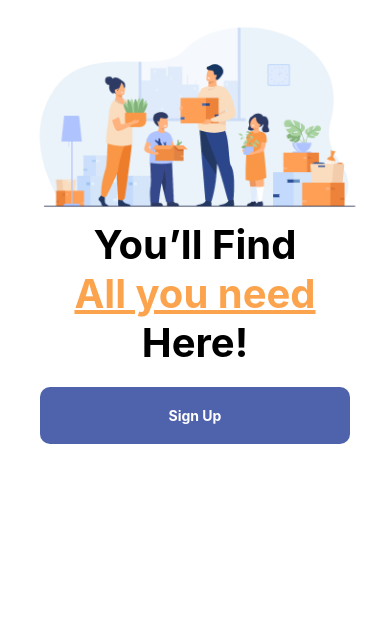
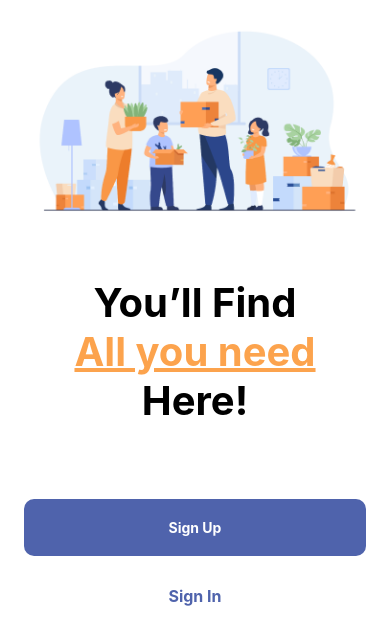
Before and after one commit to MarkusMaal2/FurnitureExampleApp, a React Native app: screen / in a window 390 px wide. Shown: the top 644 px of the page. Built offline with nearby package versions, Linux system fonts and the light colour scheme.

Commit message:
Create Splash screen

```diff
--- a/src/components/Button/styles.js
+++ b/src/components/Button/styles.js
@@ -4,7 +4,8 @@ export const styles = StyleSheet.create({
         backgroundColor: '#4F63AC',
         padding: 0,
         margin: 20,
-        borderRadius: 10
+        borderRadius: 10,
+        width: "100%"
     },
 
     title: {
--- /dev/null
+++ b/src/components/Pressable/index.js
@@ -0,0 +1,12 @@
+import React from "react";
+import { TouchableOpacity, Text } from "react-native";
+
+const Pressable = ({title, onPress, style}) => {
+    return (
+        <TouchableOpacity onPress={onPress}>
+            <Text style={style} >{title}</Text>
+        </TouchableOpacity>
+    )
+}
+
+export default Pressable;
--- a/src/screens/auth/Splash/index.js
+++ b/src/screens/auth/Splash/index.js
@@ -1,6 +1,7 @@
 import React from "react";
 import {View, Text, Image,} from "react-native";
 import Button from "../../../components/Button";
+import Pressable from "../../../components/Pressable";
 import { styles } from "./styles";
 
 const Splash = () => {
@@ -9,13 +10,20 @@ const Splash = () => {
         console.log("button is clicked " + Math.round(Math.random() * 200));
     }
 
+    const handleSignIn = () => {
+        console.log("sign in!");
+    }
+
     return (
         <View style={styles.container}>
             <Image resizeMode="contain" style={styles.image} source={require('../../../assets/splash_screen.png')}/>
-            <Text style={styles.title}>You’ll Find</Text>
-            <Text style={[styles.title, styles.innerTitle]}>All you need</Text>
-            <Text style={styles.title}>Here!</Text>
+            <View style={styles.titleContainer}>
+                <Text style={styles.title}>You’ll Find</Text>
+                <Text style={[styles.title, styles.innerTitle]}>All you need</Text>
+                <Text style={styles.title}>Here!</Text>
+            </View>
             <Button title="Sign Up" onPress={handlePress}></Button>
+            <Pressable style={styles.footerText} title="Sign In" onPress={handleSignIn}></Pressable>
         </View>
     )
 }
--- a/src/screens/auth/Splash/styles.js
+++ b/src/screens/auth/Splash/styles.js
@@ -11,15 +11,29 @@ export const styles = StyleSheet.create({
         textAlign: "center"
     },
 
+    titleContainer: {
+        marginVertical: 54
+    },
+
     innerTitle: {
         color: '#FCA34D',
         textDecorationLine: 'underline'
     },
 
     container: {
-        margin: 20,
+        padding: 24,
         display: "flex",
         flexDirection: "column",
-        justifyContent: "center"
+        justifyContent: "center",
+        alignItems: "center",
+        height: "100%",
+    },
+
+    footerText: {
+        textAlign: "center",
+        fontSize: 16,
+        fontWeight: "bold",
+        color: "#4F63AC",
+        paddingTop: 10,
     }
 })
```
